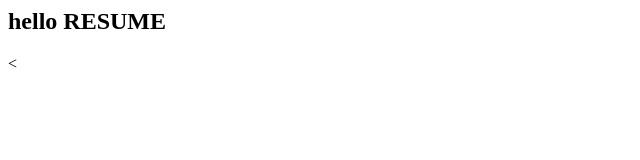
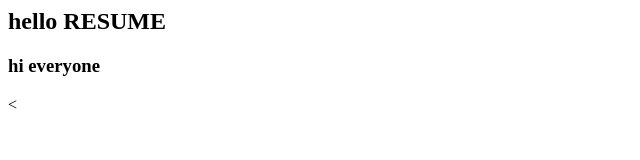
Before and after one commit to narlaapoorva/newproject, a plain HTML site: page content.html in a window 1280 px wide. Shown: the whole page, without its empty margins (0-640 px from the left). Drawn offline with Linux system fonts and the light colour scheme.

Commit message:
second commit

```diff
--- a/content.html
+++ b/content.html
@@ -1,6 +1,7 @@
 <html>
 <body>
 <h2> hello RESUME</h2>
+<h3> hi everyone</h3>
 <
 </body>
 </html>
```
